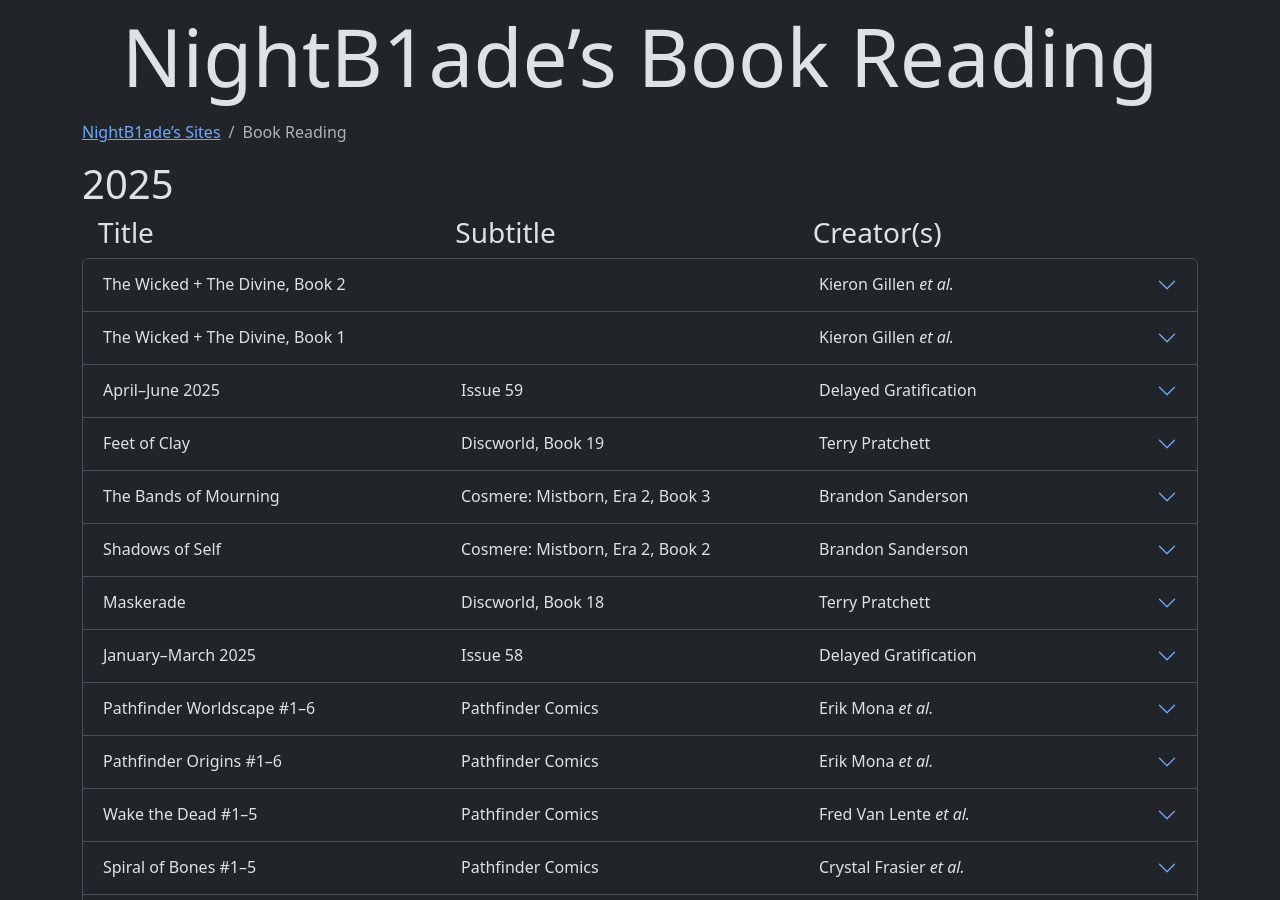
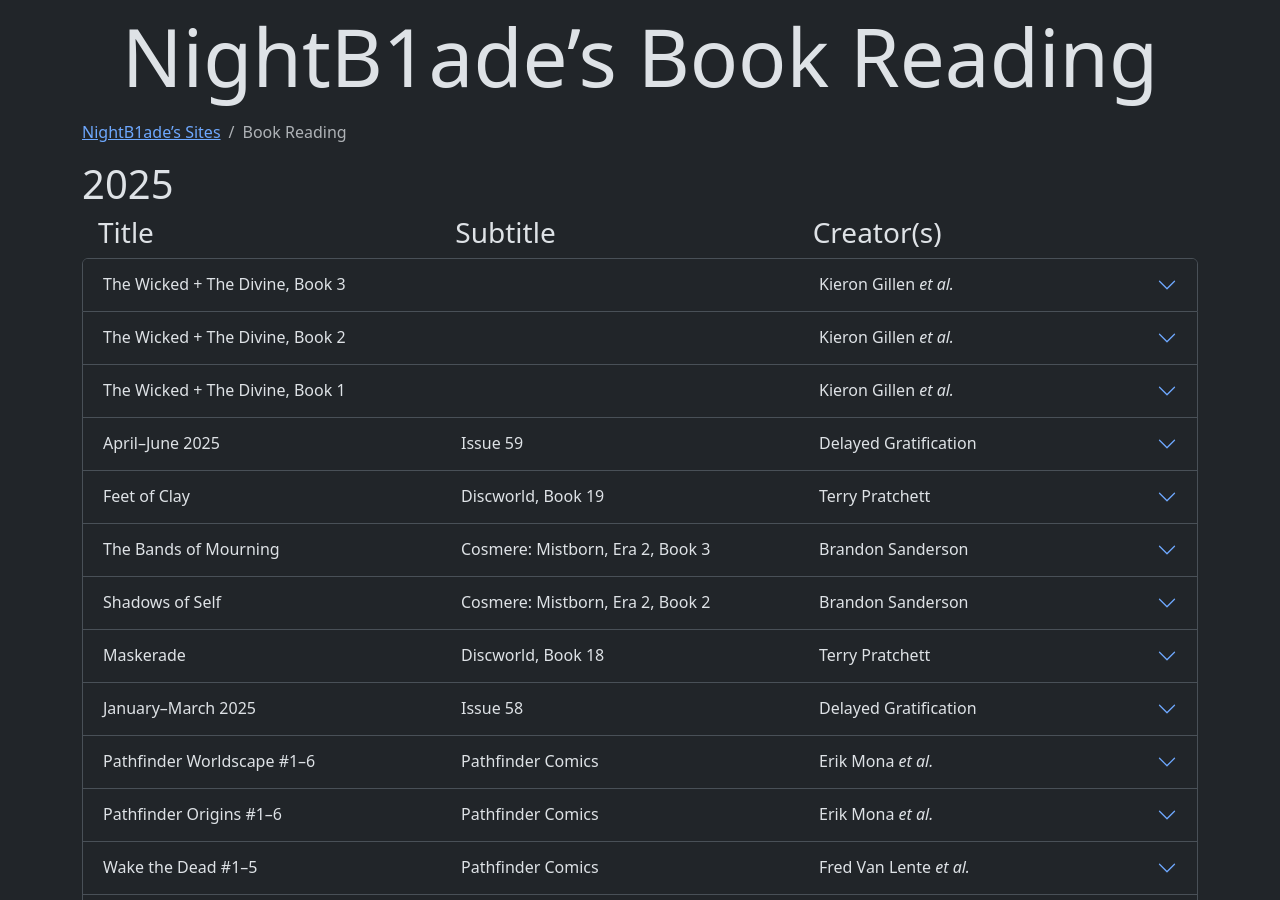
Before and after one commit to NightB1ade/BookReading, a Jekyll site: the page built from index.html, in a window 1280 px wide and 900 px high. Built offline with Jekyll 4.4.1, drawn with Linux system fonts in a browser that asks for light colours.

Commit message:
The Wicked + The Divine, Book 3: Add

```diff
--- a/_data/ReadingList.json
+++ b/_data/ReadingList.json
@@ -2862,4 +2862,23 @@
 			}
 		]
 	}
+	, {
+		"title": "The Wicked + The Divine, Book 3"
+		, "creators": [
+			"Kieron Gillen"
+			, "Clayton Cowles"
+			, "Matt Wilson"
+		]
+		, "numPages": 400
+		, "notes": []
+		, "isbns": [{
+			"isbn": "9781534302204"
+			, "description": "eBook"
+		}]
+		, "progress": [{
+				"date": "2025-10-24"
+				, "page": 400
+			}
+		]
+	}
 ]
```
